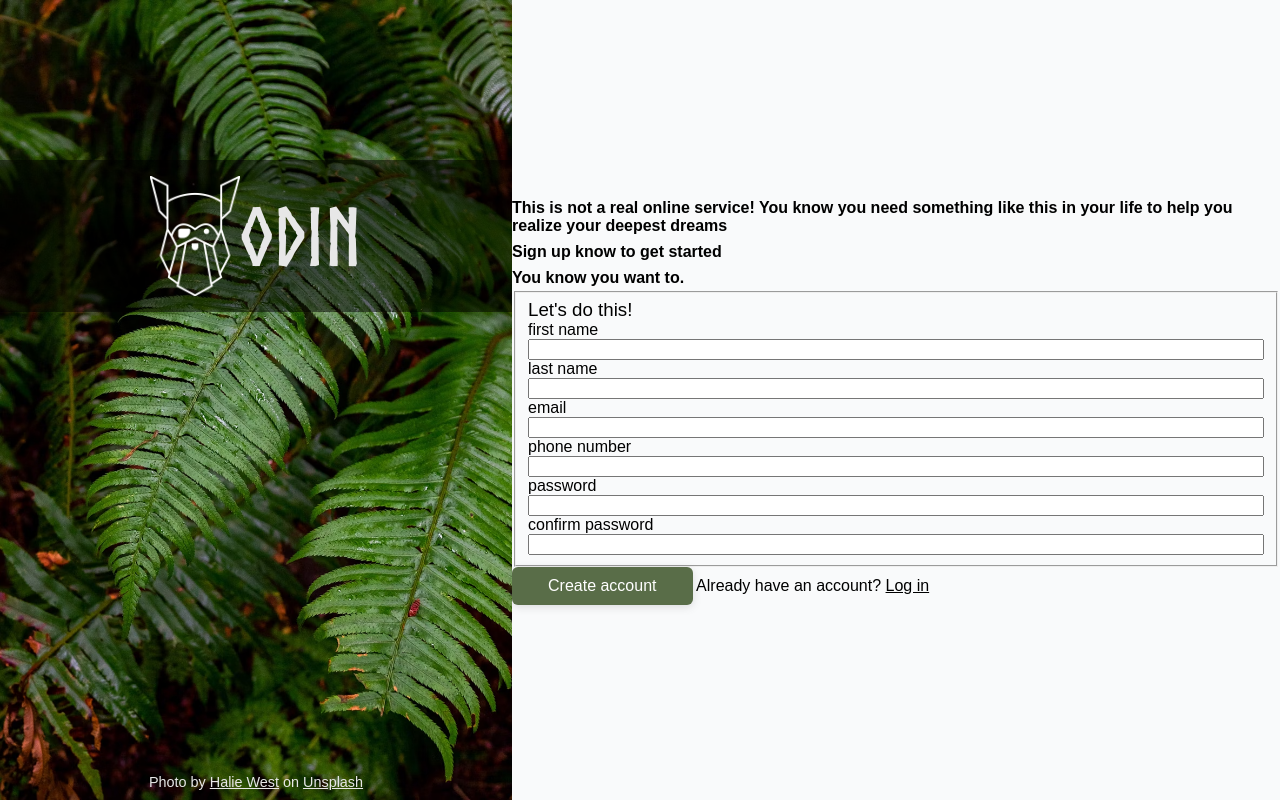
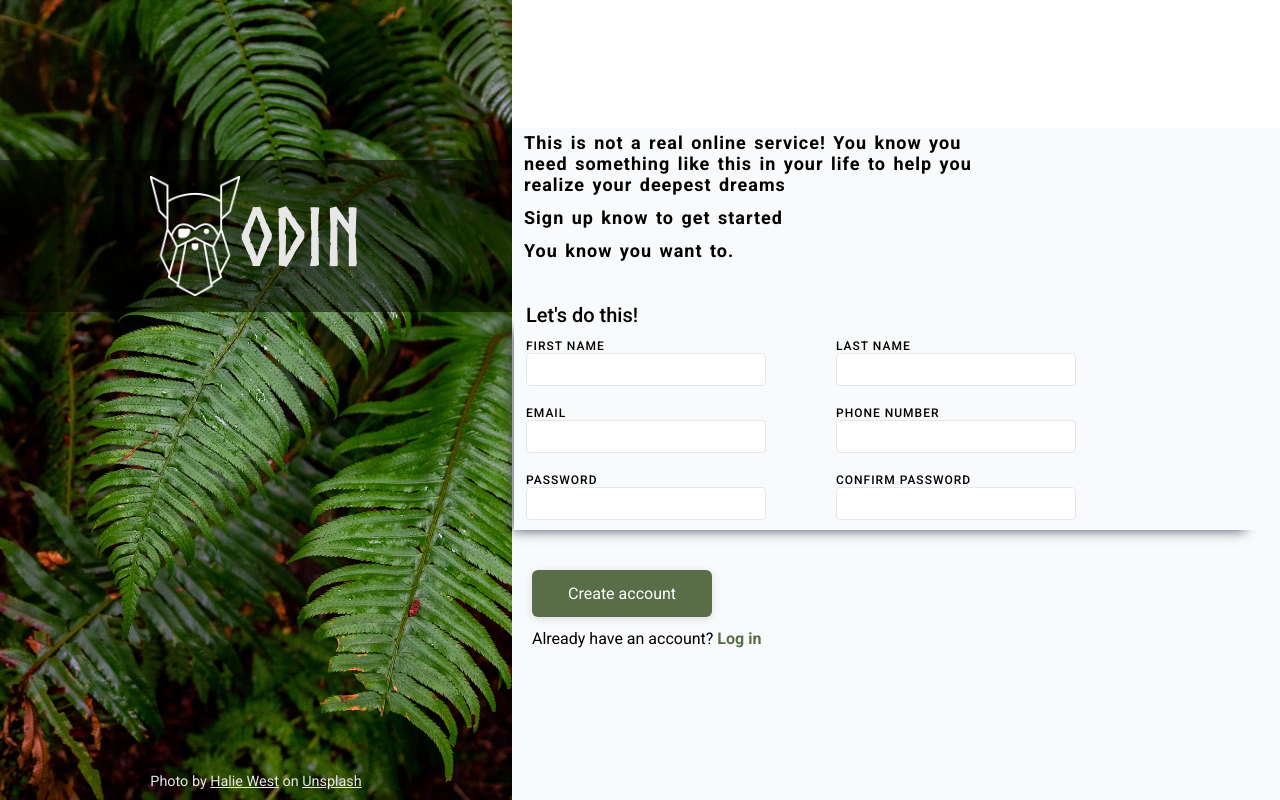
Before and after one commit to FIL708/odin-1-sign-up, a plain HTML site: page index.html in a window 1280 px wide. Drawn offline with Linux system fonts and the light colour scheme.

Commit message:
add styling

```diff
--- a/index.html
+++ b/index.html
@@ -6,6 +6,12 @@
         <title>Sign-up</title>
         <link rel="stylesheet" href="styles/reset.css" />
         <link rel="stylesheet" href="styles/styles.css" />
+        <link rel="preconnect" href="https://fonts.googleapis.com" />
+        <link rel="preconnect" href="https://fonts.gstatic.com" crossorigin />
+        <link
+            href="https://fonts.googleapis.com/css2?family=Roboto:ital,wght@0,100;0,300;0,400;0,500;0,700;0,900;1,100;1,300;1,400;1,500;1,700;1,900&display=swap"
+            rel="stylesheet"
+        />
     </head>
     <body>
         <main class="main">
@@ -38,11 +44,12 @@
                 </div>
                 <form action="">
                     <fieldset>
-                        <div>
-                            <h3>Let's do this!</h3>
+                        <h3>Let's do this!</h3>
+                        <div class="form-wrapper">
                             <div class="input-container">
                                 <label for="first-name">first name</label>
                                 <input
+                                    class="input"
                                     type="text"
                                     id="first-name"
                                     name="first-name"
@@ -51,6 +58,7 @@
                             <div class="input-container">
                                 <label for="last-name">last name</label>
                                 <input
+                                    class="input"
                                     type="text"
                                     id="last-name"
                                     name="last-name"
@@ -58,32 +66,50 @@
                             </div>
                             <div class="input-container">
                                 <label for="email">email</label>
-                                <input type="text" id="email" name="email" />
+                                <input
+                                    class="input"
+                                    type="email"
+                                    id="email"
+                                    name="email"
+                                />
                             </div>
                             <div class="input-container">
                                 <label for="phone">phone number</label>
-                                <input type="text" id="phone" name="phone" />
+                                <input
+                                    class="input"
+                                    type="tel"
+                                    id="phone"
+                                    name="phone"
+                                    pattern="^\+?[1-9]\d{1,14}$"
+                                    title="Please enter a valid phone number. E.g., +123456789 or 123456789"
+                                />
                             </div>
                             <div class="input-container">
                                 <label for="password">password</label>
                                 <input
-                                    type="text"
+                                    class="input"
+                                    type="password"
                                     id="password"
                                     name="password"
+                                    pattern="(?=.*[a-z])(?=.*[A-Z])(?=.*\d)(?=.*[@$!%*?&])[A-Za-z\d@$!%*?&]{8,}"
+                                    title="Password must be at least 8 characters long, contain at least one uppercase letter, one lowercase letter, one digit, and one special character."
                                 />
                             </div>
                             <div class="input-container">
                                 <label for="confirm">confirm password</label>
                                 <input
-                                    type="text"
+                                    class="input"
+                                    type="password"
                                     id="confirm"
                                     name="confirm"
+                                    pattern="(?=.*[a-z])(?=.*[A-Z])(?=.*\d)(?=.*[@$!%*?&])[A-Za-z\d@$!%*?&]{8,}"
+                                    title="Password must be at least 8 characters long, contain at least one uppercase letter, one lowercase letter, one digit, and one special character."
                                 />
                             </div>
                         </div>
                     </fieldset>
                     <button type="submit" class="submit">Create account</button>
-                    <span>Already have an account? <a href="">Log in</a></span>
+                    <span class="signin-link">Already have an account? <a href="#">Log in</a></span>
                 </form>
             </section>
         </main>
--- a/styles/reset.css
+++ b/styles/reset.css
@@ -7,6 +7,7 @@ html {
 *:before,
 *:after {
     box-sizing: inherit;
+    font-family: "Roboto", sans-serif;
 }
 
 body,
@@ -22,7 +23,6 @@ ul {
     margin: 0;
     padding: 0;
     font-weight: normal;
-    font-family: sans-serif;
 }
 
 ol,
@@ -38,3 +38,10 @@ img {
 a {
     color: inherit; /* blue colors for links too */
 }
+input {
+    outline: none;
+}
+
+fieldset {
+    border: none;
+}
--- a/styles/styles.css
+++ b/styles/styles.css
@@ -50,13 +50,41 @@
     flex-basis: 60%;
     display: flex;
     flex-direction: column;
-    justify-content: center;
+    margin-top: 16vh;
     background-color: #f9fafb;
 }
 
+.form-info {
+    max-width: 500px;
+    margin-bottom: 20px;
+    padding: 4px 12px;
+    letter-spacing: 1px;
+    word-spacing: 2px;
+}
+
 .form-info > p {
+    font-size: 18px;
     font-weight: bold;
-    padding: 4px 0;
+    margin-bottom: 12px;
+}
+
+fieldset {
+    margin-bottom: 40px;
+    box-shadow: -17px 16px 12px -16px rgba(66, 68, 90, 1);
+}
+
+fieldset > h3 {
+    font-weight: 500;
+    font-size: 20px;
+    margin-bottom: 12px;
+}
+
+.form-wrapper {
+    margin-top: 12px;
+    display: grid;
+    grid-template-columns: 1fr 1fr;
+    max-width: 600px;
+    gap: 20px;
 }
 
 .input-container {
@@ -64,8 +92,34 @@
     flex-direction: column;
 }
 
+.input-container > label {
+    text-transform: uppercase;
+    font-size: 12px;
+    font-weight: 500;
+    letter-spacing: 1px;
+}
+
+.input {
+    max-width: 240px;
+    padding: 6px;
+    font-size: 16px;
+    border: 1px solid #e5e7eb;
+    border-radius: 4px;
+    transition: 0.2s;
+}
+
+.input:focus {
+    border-color: #4e4eee;
+    box-shadow: rgba(99, 99, 99, 0.2) 0px 2px 8px 0px;
+}
+
+.input:invalid {
+    border-color: #d42d2d;
+}
+
 .submit {
-    padding: 10px 36px;
+    margin-left: 20px;
+    padding: 14px 36px;
     background-color: #596d48;
     border: none;
     color: #fff;
@@ -80,3 +134,16 @@
     background-color: #4b5c3e;
     box-shadow: rgba(0, 0, 0, 0.35) 0px 5px 15px;
 }
+
+.signin-link {
+    display: block;
+    margin: 12px 20px;
+}
+.signin-link > a {
+    color: #596d48;
+    font-weight: 600;
+    text-decoration: none;
+}
+.signin-link > a:hover {
+    text-decoration: underline;
+}
```
